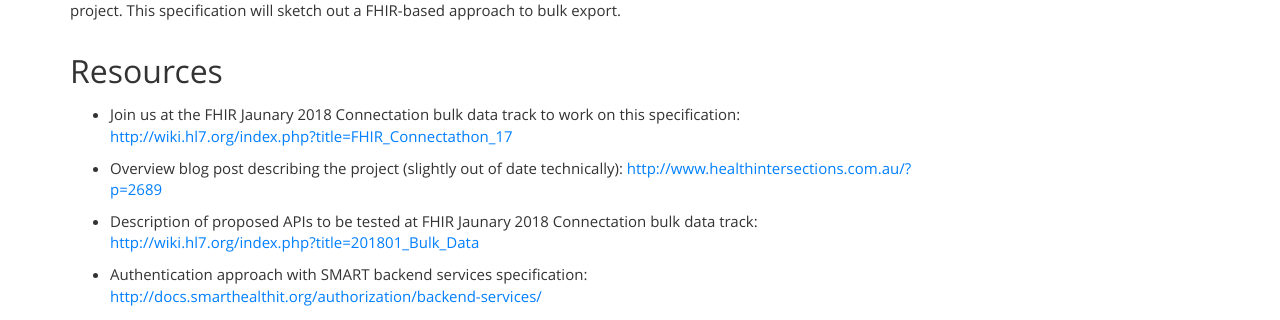
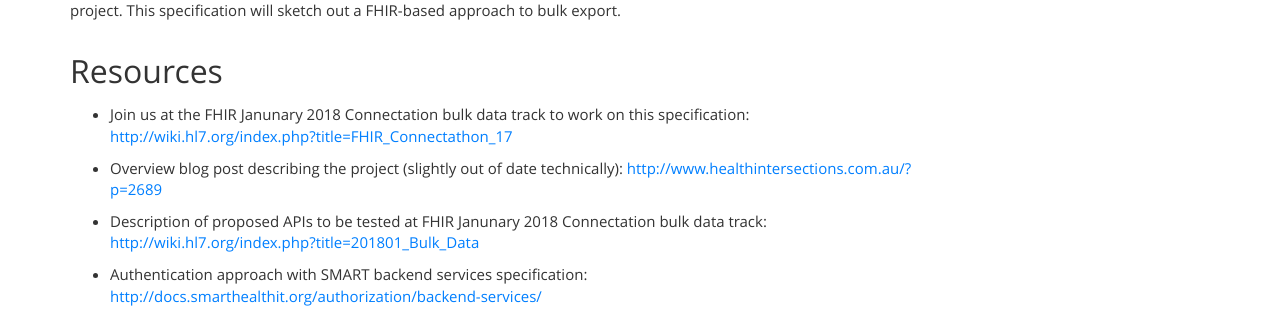
Before and after one commit to smart-on-fhir/smart-on-fhir.github.io, a Jekyll site: the page built from flat-fhir/index.md, in a window 1280 px wide. Shown: the part 307-627 px from the top of the page. Built offline with Jekyll 4.4.1, drawn with Linux system fonts in a browser that asks for light colours.

Commit message:
Update index.md

```diff
--- a/flat-fhir/index.md
+++ b/flat-fhir/index.md
@@ -9,13 +9,13 @@
 Healthcare organizations have many reasons for bulk-data export, including, populating a data warehouse for operational or clinical analytics, leveraging population health and decision support tools from external vendor, migrating from one EHR vendor to another, and submitting data to regulatory agencies like CMS. Today, bulk export is often accomplished through proprietary pipelines and every data transfer operation becomes an engineering and mapping project. This specification will sketch out a FHIR-based approach to bulk export.
 
 ## Resources
-- Join us at the FHIR Jaunary 2018 Connectation bulk data track to work on this specification:
+- Join us at the FHIR Janunary 2018 Connectation bulk data track to work on this specification:
 [http://wiki.hl7.org/index.php?title=FHIR_Connectathon_17](http://wiki.hl7.org/index.php?title=FHIR_Connectathon_17)
 
 - Overview blog post describing the project (slightly out of date technically):
 [http://www.healthintersections.com.au/?p=2689](http://www.healthintersections.com.au/?p=2689)
 
-- Description of proposed APIs to be tested at FHIR Jaunary 2018 Connectation bulk data track: [http://wiki.hl7.org/index.php?title=201801_Bulk_Data](http://wiki.hl7.org/index.php?title=201801_Bulk_Data)
+- Description of proposed APIs to be tested at FHIR Janunary 2018 Connectation bulk data track: [http://wiki.hl7.org/index.php?title=201801_Bulk_Data](http://wiki.hl7.org/index.php?title=201801_Bulk_Data)
 
 - Authentication approach with SMART backend services specification:
 [http://docs.smarthealthit.org/authorization/backend-services/](http://docs.smarthealthit.org/authorization/backend-services/
```
